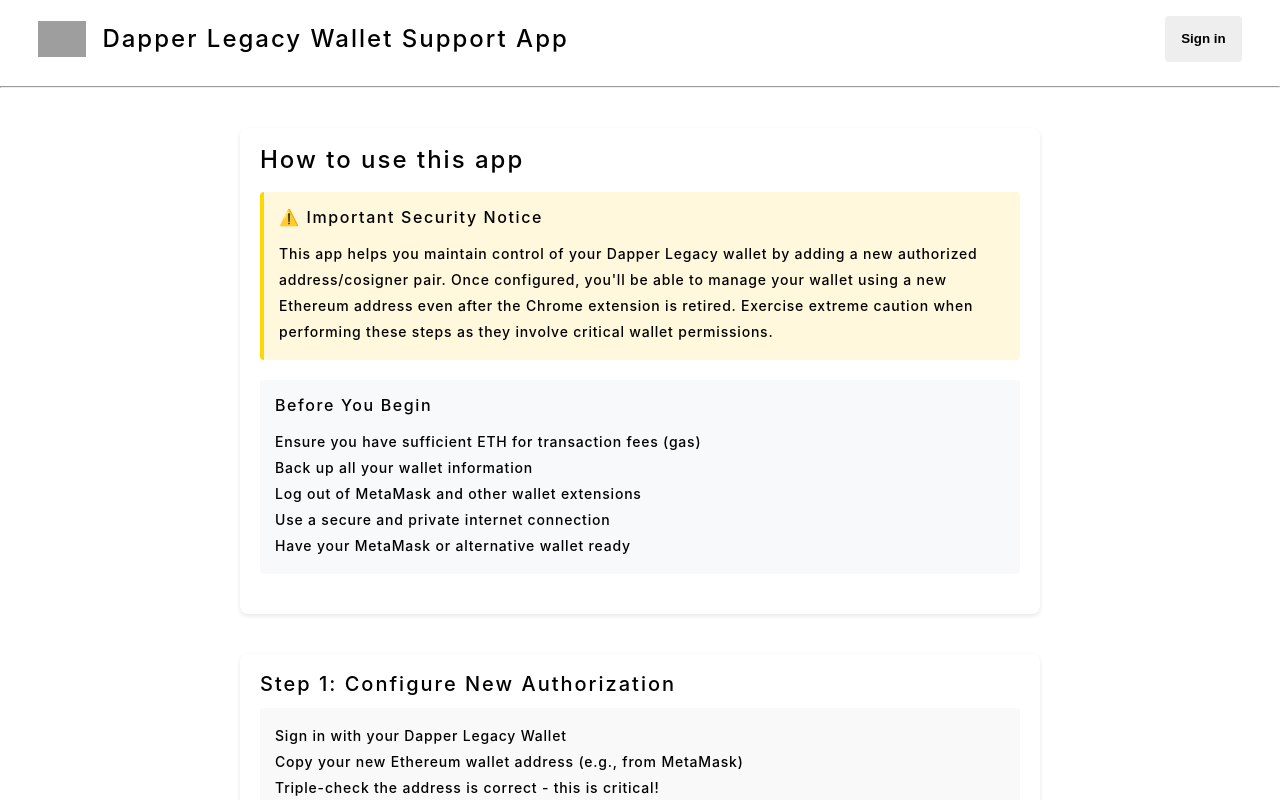
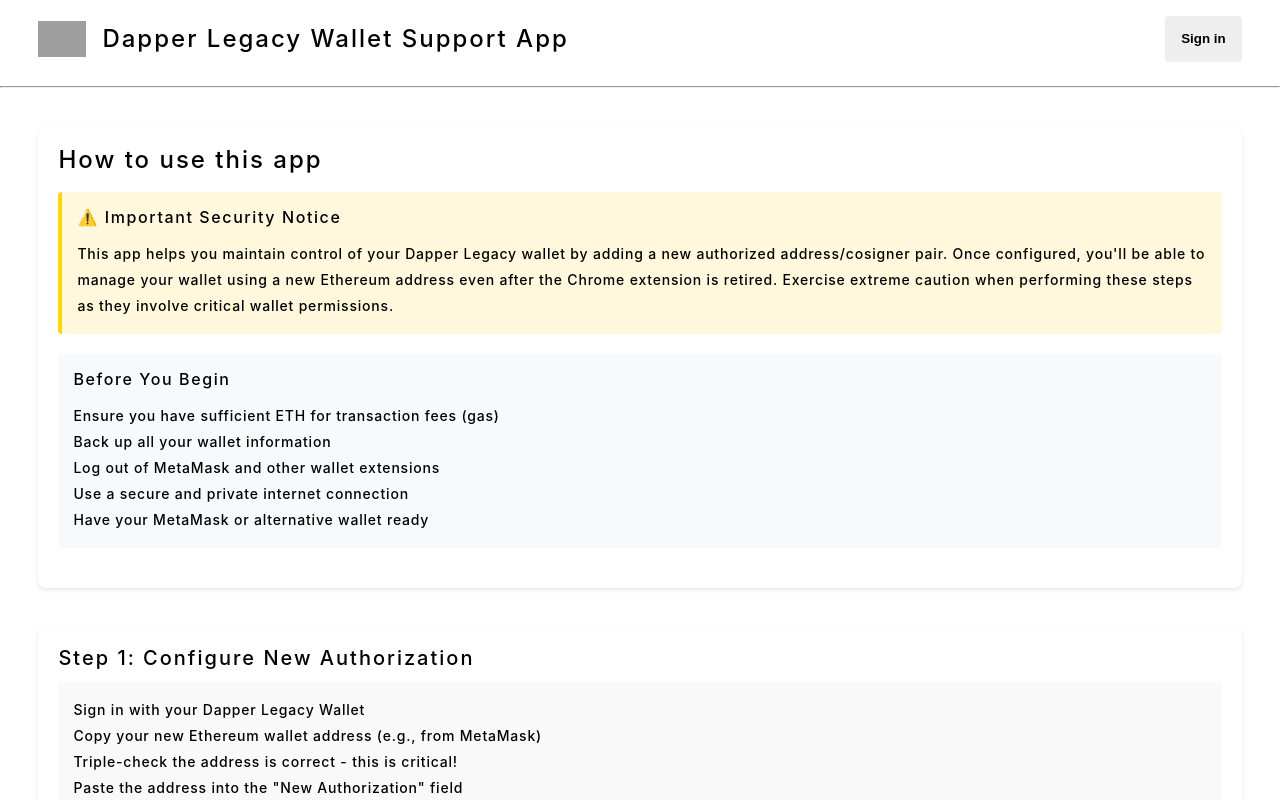
Before and after one commit to dapperlabs/dlw-support-app, a React (Vite) app: page / in a window 1280 px wide. Shown: the top 800 px of the page. Built offline with nearby package versions, Linux system fonts and the light colour scheme; grey boxes are pictures that could not be loaded; what web3 would draw is missing.

Commit message:
refactor: Header refactored to use its own styled component. Abstracts Warning component and removes some erroneous html

```diff
--- a/src/components/App/AppView.tsx
+++ b/src/components/App/AppView.tsx
@@ -205,9 +205,7 @@
                     <Route path="*" element={<Navigate to={'/'} replace />} />
                     <Route path="/" element={
                         <>
-                            <Styled.Header>
-                                <Header {...{ handleSignIn, handleSignOut, isDapper, BASE_URL }} loggedIn={undefined} />
-                            </Styled.Header>
+                            <Header {...{ handleSignIn, handleSignOut, isDapper, BASE_URL }} loggedIn={undefined} />
                             <hr />
                             <Styled.Main>
                                 <Docs />
@@ -223,9 +221,7 @@
     return (
         <Router basename={BASE_URL}>
             <ScrollToTop />
-            <Styled.Header>
-                <Header {...{ handleSignIn, handleSignOut, isDapper, BASE_URL }} loggedIn={walletAddress} />
-            </Styled.Header>
+            <Header {...{ handleSignIn, handleSignOut, isDapper, BASE_URL }} loggedIn={walletAddress} />
             <hr />
             <Styled.Main>
                 {isDapper ? (
--- a/src/components/Authorization/Authorization.tsx
+++ b/src/components/Authorization/Authorization.tsx
@@ -2,6 +2,7 @@
 import { AbiItem } from 'web3-utils'
 import { Contract } from 'web3-eth-contract'
 import { isAddress } from 'web3-validator'
+import * as Styled from '../../style'
 
 /**
  * Interface for managing Dapper wallet authorization details
@@ -157,7 +158,9 @@
             ) : (
                 <>
                     <p>Use this form to add an Ethereum wallet as an authorized address to the Dapper wallet you're currently signed into.</p>
-                    <p>Ensure that you double-check the wallet address you've pasted to confirm it is correct.</p>
+                    <Styled.Warning>
+                        ⚠️ Note: double (triple!) check the wallet address you've pasted to confirm it is correct.
+                    </Styled.Warning>
                     <p>Once you're confident the address is correct, submit and sign the transaction.</p>
 
                     <label>
--- a/src/components/Docs/Docs.style.ts
+++ b/src/components/Docs/Docs.style.ts
@@ -1,10 +1,5 @@
 import styled from 'styled-components'
-
-export const Div = styled.div`
-    max-width: 800px;
-    margin: 0 auto;
-    padding: 0 20px 20px;
-`
+import * as Styled from '../../style'
 
 export const Section = styled.section`
     margin-bottom: 40px;
@@ -17,13 +12,7 @@
     }
 `
 
-export const Notice = styled.div`
-    background-color: #fff8dc;
-    border-left: 4px solid #ffd700;
-    padding: 15px;
-    margin: 20px 0;
-    border-radius: 4px;
-`
+export const Notice = styled(Styled.Notice)``
 
 export const Prerequisites = styled.div`
     background-color: #f8f9fa;
@@ -38,12 +27,4 @@
     border-radius: 4px;
 `
 
-export const Warning = styled.div`
-    background-color: #fff0f0;
-    border-left: 4px solid #ff4444;
-    padding: 15px;
-    margin: 15px 0;
-    border-radius: 4px;
-    color: #cc0000;
-    font-weight: 500;
-`
+export const Warning = styled(Styled.Warning)``
--- a/src/components/Docs/Docs.tsx
+++ b/src/components/Docs/Docs.tsx
@@ -16,7 +16,8 @@
  */
 const Docs: React.FC = () => {
     return (
-        <Styled.Div>
+        <>
+
             <Styled.Section>
                 <h1>How to use this app</h1>
                 <Styled.Notice>
@@ -93,7 +94,7 @@
                     <li>Contact support with these details</li>
                 </ul>
             </Styled.Section>
-        </Styled.Div>
+        </>
     )
 }
 
--- /dev/null
+++ b/src/components/Header/Header.style.ts
@@ -0,0 +1,57 @@
+import styled from 'styled-components'
+import { breaks, gutters } from '../../style/config'
+
+export const Header = styled.header`
+    width: 90%;
+    @media (min-width: ${breaks['md']}) {
+        width: 94%;
+    }
+    margin: 0 auto;
+    max-width: 1592px;
+    display: flex;
+    justify-content: space-between;
+    align-items: center;
+    padding: ${gutters['md']} 0;
+`
+
+export const H1 = styled.h1`
+    > a {
+        display: flex;
+        align-items: center;
+        > img {
+            width: 48px;
+            margin-right: 16px;
+        }
+        > span {
+            font-size: 18px;
+            display: none;
+            @media (min-width: ${breaks['md']}) {
+                font-size: 24px;
+                display: inline;
+            }
+            &.mobile {
+                display: inline;
+                @media (min-width: ${breaks['md']}) {
+                    display: none;
+                }
+            }
+        }
+    }
+`
+
+export const Button = styled.button`
+    background-color: #EEE;
+    border: 0;
+    padding: ${gutters['sm']} ${gutters['md']};
+    display: flex;
+    align-items: center;
+    border-radius: ${gutters['xs']};
+    line-height: 30px;
+    > svg, > img {
+        margin-right: ${gutters['sm']};
+        width: 30px;
+    }
+    > img {
+        border-radius: 4px;
+    }
+`
--- a/src/components/Header/Header.tsx
+++ b/src/components/Header/Header.tsx
@@ -1,26 +1,27 @@
 import React from 'react'
 import { Link } from 'react-router-dom'
 import { AuthProps } from 'types/auth'
+import * as Styled from './Header.style'
 
 const Header: React.FC<AuthProps> = ({ loggedIn, handleSignIn, handleSignOut, isDapper, BASE_URL }) => {
     return (
-        <>
-            <h1>
+        <Styled.Header>
+            <Styled.H1>
                 <Link to={'/'}>
                     <img src={`${BASE_URL}/dapper-wallet.png`} alt="Dapper Labs" />
                     <span>{'Dapper Legacy Wallet Support App'}</span>
                     <span className={'mobile'}>{'DLW Support App'}</span>
                 </Link>
-            </h1>
+            </Styled.H1>
             {loggedIn ? (
-                <button onClick={handleSignOut}>
+                <Styled.Button onClick={handleSignOut}>
                     <WalletLogo logo={isDapper ? 'dapper' : 'metamask'} {...{ BASE_URL }} />
                     {'Sign out'}
-                </button>
+                </Styled.Button>
             ) : (
-                <button onClick={handleSignIn}>{'Sign in'}</button>
+                <Styled.Button onClick={handleSignIn}>{'Sign in'}</Styled.Button>
             )}
-        </>
+        </Styled.Header>
 
     )
 }
--- a/src/style/index.ts
+++ b/src/style/index.ts
@@ -1,58 +1,5 @@
 import styled from 'styled-components'
 import { breaks, fontSize, grey, gutters } from './config'
-
-export const Header = styled.header`
-    width: 90%;
-    @media (min-width: ${breaks['md']}) {
-        width: 94%;
-    }
-    margin: 0 auto;
-    max-width: 1592px;
-    display: flex;
-    justify-content: space-between;
-    align-items: center;
-    padding: ${gutters['md']} 0;
-    > h1 {
-        > a {
-            display: flex;
-            align-items: center;
-            > img {
-                width: 48px;
-                margin-right: 16px;
-            }
-            > span {
-                font-size: 18px;
-                display: none;
-                @media (min-width: ${breaks['md']}) {
-                    font-size: 24px;
-                    display: inline;
-                }
-                &.mobile {
-                    display: inline;
-                    @media (min-width: ${breaks['md']}) {
-                        display: none;
-                    }
-                }
-            }
-        }
-    }
-    > button {
-        background-color: #EEE;
-        border: 0;
-        padding: ${gutters['sm']} ${gutters['md']};
-        display: flex;
-        align-items: center;
-        border-radius: ${gutters['xs']};
-        line-height: 30px;
-        > svg, > img {
-            margin-right: ${gutters['sm']};
-            width: 30px;
-        }
-        > img {
-            border-radius: 4px;
-        }
-    }
-`
 
 export const Main = styled.main`
     width: 90%;
@@ -63,21 +10,22 @@
     max-width: 1592px;
     margin-top: 40px;
     padding-bottom: ${gutters['xxl']};
-    > h1 {
-        margin: ${gutters['xxl']} 0 ${gutters['lg']};
-    }
+
     > h2 {
         margin-bottom: ${gutters['lg']};
     }
+
     > h3 {
         margin-bottom: ${gutters['md']};
         + p {
             margin-bottom: ${gutters['xl']};
         }
     }
+
     h4 {
         margin-bottom: ${gutters['md']};
     }
+
     > p {
         max-width: 900px;
         + ul {
@@ -94,34 +42,37 @@
         > i {
             font-style: italic;
         }
+
+        > b {
+            font-weight: bold;
+        }
     }
+
     > code {
         margin-bottom: ${gutters['md']};
         display: block;
-        + p {
-            margin-bottom: ${gutters['xl']};
-        }
         > span {
             display: inline-block;
             margin-left: ${gutters['md']};
             font-size: smaller;
         }
     }
+
     > p, > code {
         > span:not(.success) {
             text-decoration: underline;
             cursor: pointer;
         }
     }
+
     > label {
         font-weight: bold;
     }
-    p > b {
-        font-weight: bold;
-    }
+
     > div {
         margin-top: ${gutters['md']};
     }
+
     input[type='text'], input[type='number'], textarea {
         padding: ${gutters['md']} ${gutters['lg']};
         font-family: monospace;
@@ -130,6 +81,7 @@
         margin-bottom: ${gutters['md']};
         box-sizing: border-box;
     }
+
     input[type='text'], textarea {
         max-width: 620px;
         &.tokenId {
@@ -137,6 +89,7 @@
 
         }
     }
+
     input[type='submit'] {
         padding: ${gutters['md']} ${gutters['lg']};
         font-family: monospace;
@@ -148,12 +101,14 @@
         font-size: ${fontSize['sm']};
         min-height: 180px;
     }
+
     button {
         padding: ${gutters['md']} ${gutters['lg']};
         font-family: monospace;
         font-size: ${fontSize['md']};
         display: block;
     }
+
     > ul {
         display: flex;
         > li {
@@ -190,11 +145,27 @@
     min-height: 60vh;
 `
 
-export const Section = styled.section`
-`
-
 export const Grid = styled.div`
     width: 100%;
     display: flex;
     flex-wrap: wrap;
 `
+
+export const Notice = styled.div`
+    background-color: #fff8dc;
+    border-left: 4px solid #ffd700;
+    padding: 15px;
+    margin: 20px 0;
+    border-radius: 4px;
+`
+
+export const Warning = styled.div`
+    background-color: #fff0f0;
+    border-left: 4px solid #ff4444;
+    padding: 15px;
+    margin: 15px 0;
+    border-radius: 4px;
+    color: #cc0000;
+    font-weight: 500;
+    line-height: 26px;
+`
```
